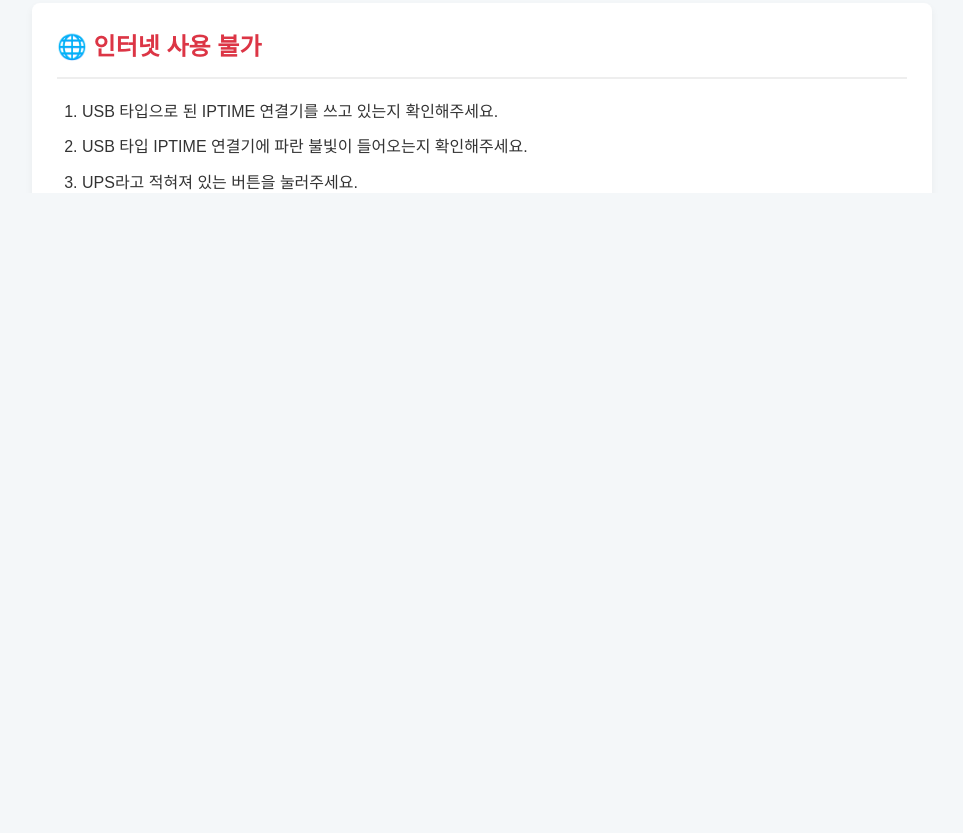
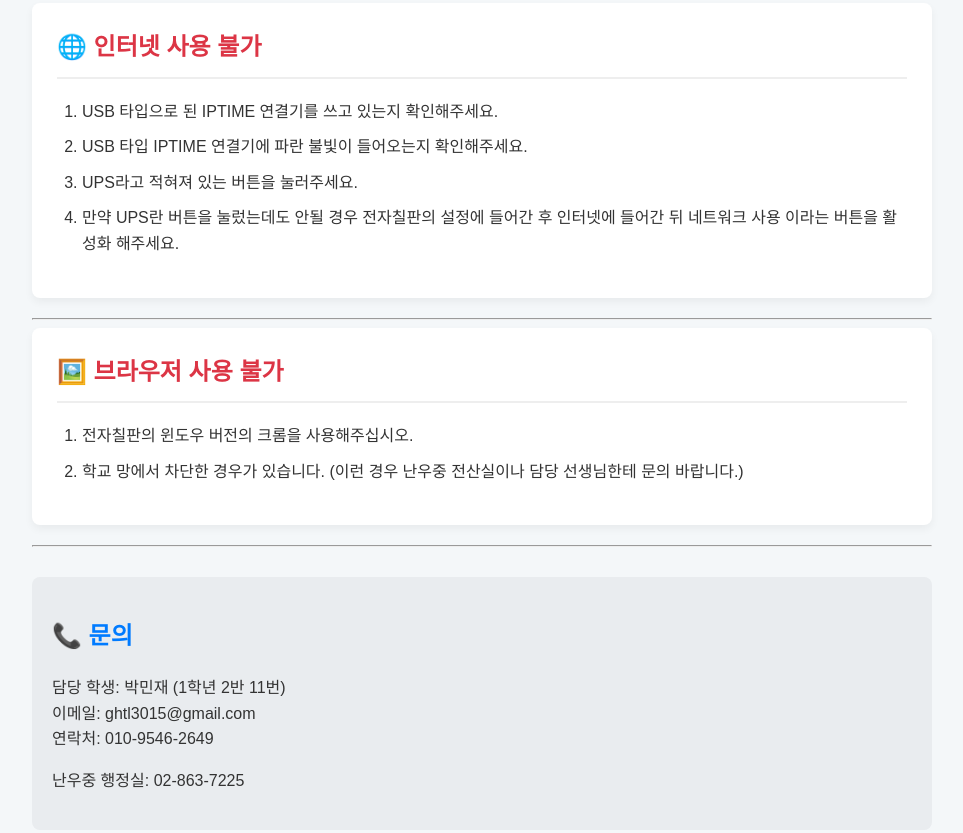
Before and after one commit to ghtlspakghtl/nwmms102wjswk, a plain HTML site: page index.html in a window 1280 px wide. Shown: the part 1332-2165 px from the top of the page, without its empty margins (158-1121 px from the left). Before the commit the page ends 2120 px from the top, so only its background shows below. Drawn offline with Linux system fonts and the light colour scheme.

Commit message:
Update index.html

```diff
--- a/index.html
+++ b/index.html
@@ -66,6 +66,7 @@
                 <li>USB 타입으로 된 IPTIME 연결기를 쓰고 있는지 확인해주세요.</li>
                 <li>USB 타입 IPTIME 연결기에 파란 불빛이 들어오는지 확인해주세요.</li>
                 <li>UPS라고 적혀져 있는 버튼을 눌러주세요.</li>
+                <li>만약 UPS란 버튼을 눌렀는데도 안될 경우 전자칠판의 설정에 들어간 후 인터넷에 들어간 뒤 네트워크 사용 이라는 버튼을 활성화 해주세요.</li>
             </ol>
         </section>
 
```
